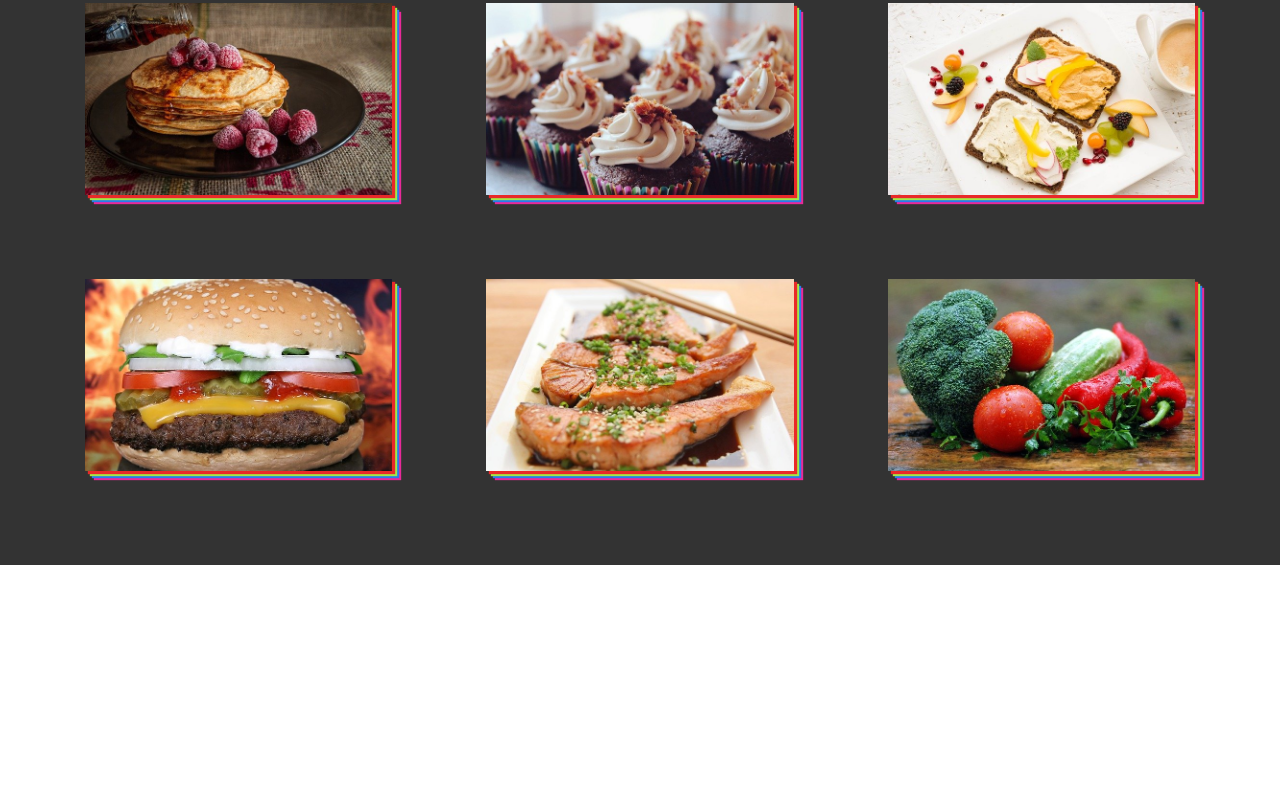
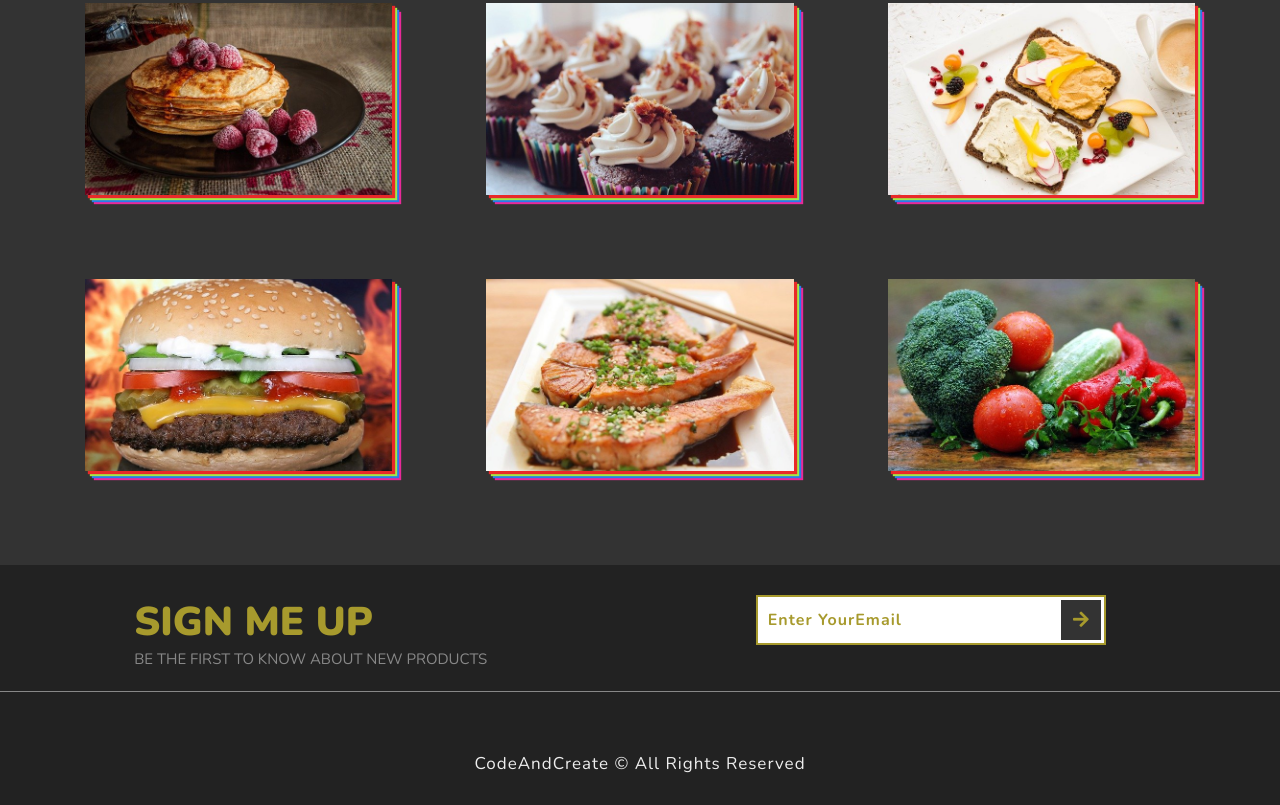
Before and after one commit to CamiOso/Responsive-Page-Food, a plain HTML site: page index.html in a window 1280 px wide. Shown: the part 1950-2755 px from the top of the page. Before the commit the page ends 2515 px from the top, so only its background shows below. Drawn offline with nearby package versions, Linux system fonts and the light colour scheme.

Commit message:
Create and Customize Footer

```diff
--- a/index.html
+++ b/index.html
@@ -112,6 +112,37 @@
       </section>
 
       <!--End of Section 3-->
+
+
+<!--Section 4-->
+<section class="section-4">
+  <div class="section-4-text">
+    <h2 class="section-4-heading">Sign Me Up</h2>
+    <p class="section-4-paragraph">Be the first to Know about new products</p>
+  </div>
+
+  <form class="signup-form">
+    <input type="email"
+    class="signup-form-input" placeholder="Enter YourEmail">
+    <button type="submit" class="signup-form-btn">
+      <i class="fas fa-arrow-right"></i>
+    </button>
+  </form>
+ <p class="copyright">
+  CodeAndCreate &copy; All Rights Reserved
+ </p>
+
+
+</section>
+
+
+
+
+<!--End of Section 4-->
+
+
+
+
     </div>
   </body>
 </html>
--- a/styles.css
+++ b/styles.css
@@ -267,3 +267,79 @@ Section3
 /**
 End of section3
 */
+
+
+/* Section 4 */
+
+.section-4 {
+  width: 100%;
+  height: 30vh;
+  background-color: #222;
+  display: flex;
+  justify-content: space-around;
+  padding: 3rem 0;
+  position: relative;
+  align-items: flex-start;
+}
+
+.section-4-text {
+  text-transform: uppercase;
+}
+
+.section-4-heading {
+  font-size: 4rem;
+  font-weight: 900;
+  color: #a79a2d;
+}
+
+.section-4-paragraph {
+  font-size: 1.5rem;
+  color: #888;
+}
+
+.signup-form {
+  /* position: relative; */
+  display: flex;
+  align-items: center;
+}
+
+.signup-form-input {
+  width: 35rem;
+  height: 5rem;
+  padding: 1rem;
+  border: 0.2rem solid #a79a2d;
+  font-size: 1.6rem;
+  font-weight: 700;
+  letter-spacing: 0.1rem;
+  color: #a79a2d;
+}
+
+.signup-form-input::placeholder {
+  color: #a79a2d;
+}
+
+.signup-form-btn {
+  position: relative;
+  left: -4.5rem;
+  width: 4rem;
+  height: 4rem;
+  background-color: #333;
+  color: #a79a2d;
+  border: none;
+  font-size: 1.8rem;
+  cursor: pointer;
+}
+
+.copyright {
+  position: absolute;
+  bottom: 3rem;
+  font-size: 1.7rem;
+  font-weight: 200;
+  color: #eee;
+  letter-spacing: 0.1rem;
+  border-top: 0.1rem solid #888;
+  padding-top: 6rem;
+  width: 100%;
+  text-align: center;
+}
+/* End of Section 4 */
```
